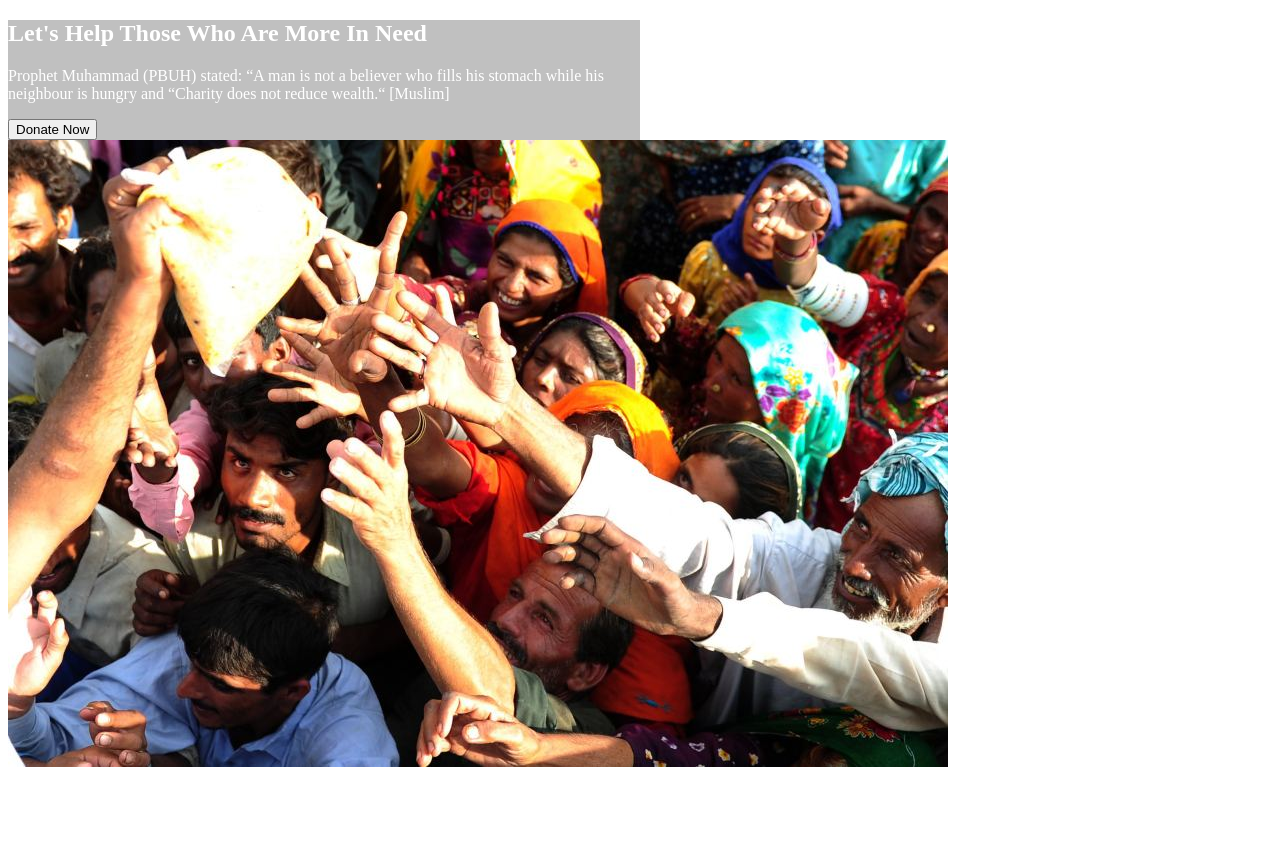
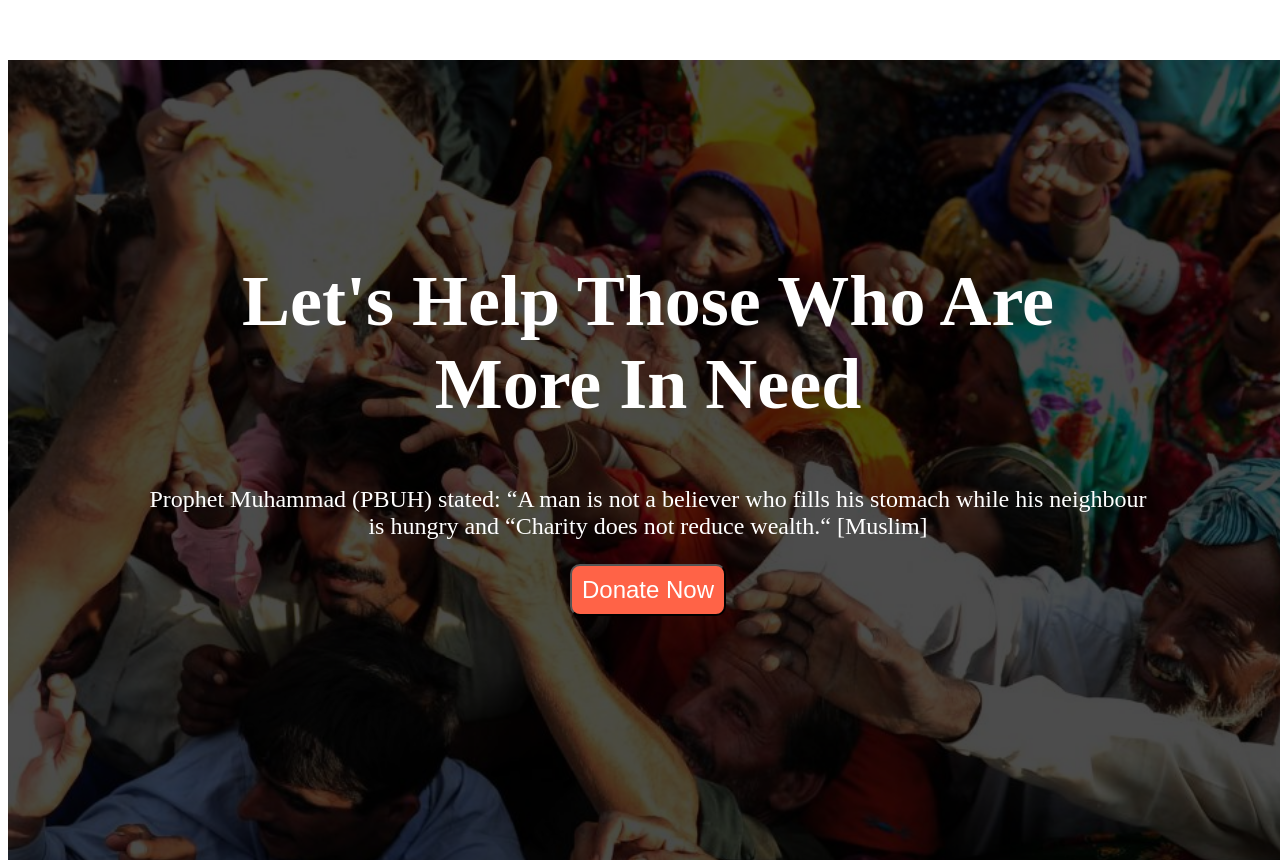
Before and after one commit to bhuiyanshipon/my-first-assignment, a plain HTML site: page index.html in a window 1280 px wide. Before the commit the page ends 800 px from the top, so only its background shows below. Drawn offline with Linux system fonts and the light colour scheme.

Commit message:
first section completed

```diff
--- a/index.html
+++ b/index.html
@@ -11,14 +11,15 @@
 
 <body>
     <section>
-        <div class="banner-container">
-            <h1>Let's Help Those Who Are More In Need</h1>
-            <p>Prophet Muhammad (PBUH) stated: “A man is not a believer who fills his stomach while his
-                neighbour is hungry and “Charity does not reduce wealth.“ [Muslim]</p>
-            <button>Donate Now</button>
-        </div>
-        <div>
-            <img src="images/donation0.jpg" alt="">
+        <div class="aid-container">
+            <div class="bg-text">
+                <h1><b>Let's Help Those Who Are <br>More In Need</b></h1>
+                <p>Prophet Muhammad (PBUH) stated: “A man is not a believer who fills his stomach while his neighbour
+                    <br> is
+                    hungry and “Charity does not reduce wealth.“ [Muslim]
+                </p>
+                <button class="donate-button">Donate Now</button>
+            </div>
         </div>
     </section>
 
--- a/style.css
+++ b/style.css
@@ -1,5 +1,35 @@
-.banner-container {
-    width: 50%;
+.aid-container {
+    width: 100vw;
+    height: 100vh;
+    position: relative;
+    background-image: url(images/donation0.jpg);
+    background-size: cover;
+    background-repeat: repeat;
+}
+
+.bg-text {
+    width: 100%;
+    height: 100%;
+    font-size: 150%;
     color: white;
-    background-color: silver;
+    justify-content: center;
+    text-align: center;
+    align-items: center;
+    background-color: rgba(0, 0, 0, 0.7);
+
 }
+
+.bg-text h1 {
+    font-size: 300%;
+    text-align: center;
+    padding-top: 200px;
+}
+
+.donate-button {
+    font-size: 100%;
+    margin: auto;
+    padding: 10px;
+    border-radius: 10px;
+    background-color: rgb(255, 99, 71);
+    color: white;
+}
```
